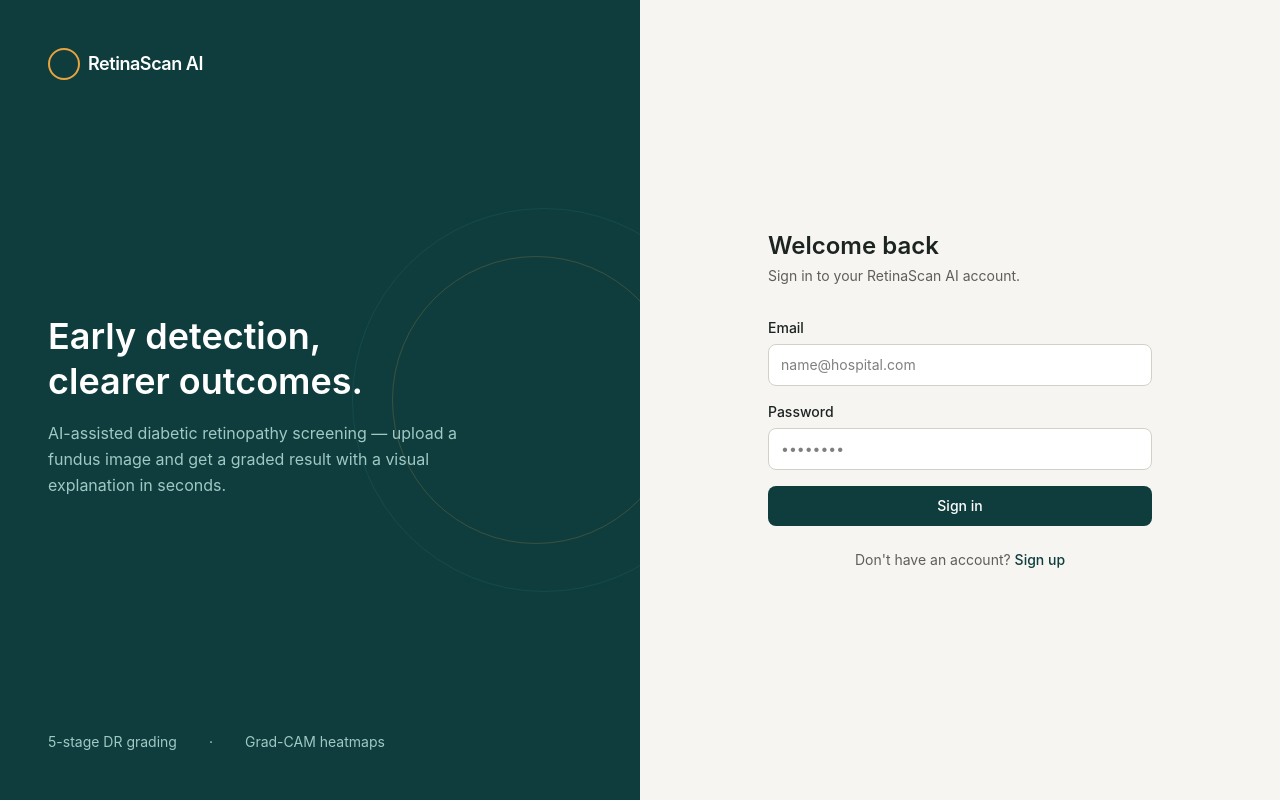
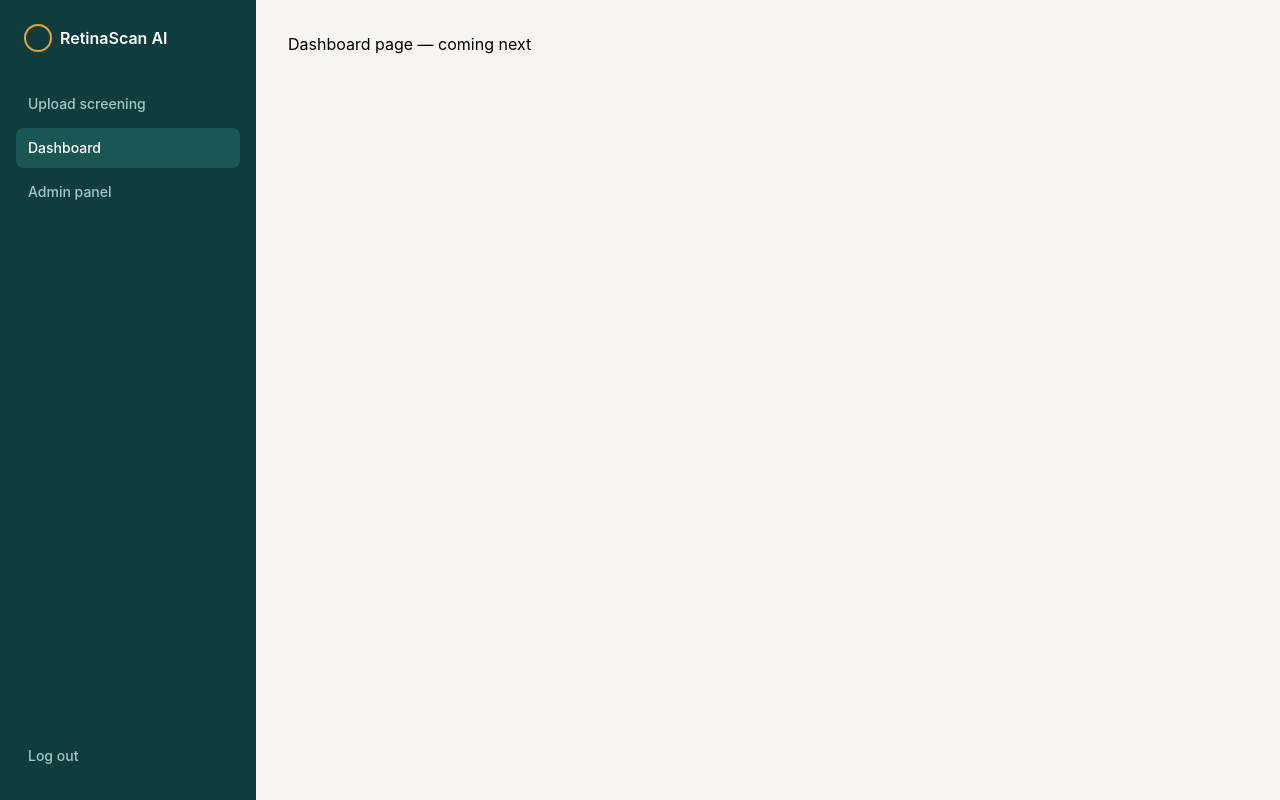
Before and after one commit to AmnaWaseem-028/retinascan-ai, a React (Vite) app in the folder frontend/: page /dashboard in a window 1280 px wide. Before the commit this address led to /login. Built offline with nearby package versions, Linux system fonts and the light colour scheme; no server answers.

Commit message:
Add layout with sidebar navigation

```diff
--- a/frontend/src/App.tsx
+++ b/frontend/src/App.tsx
@@ -1,11 +1,17 @@
 import { BrowserRouter, Routes, Route, Navigate } from 'react-router-dom'
 import Login from './pages/Login'
+import Layout from './components/Layout'
 
 function App() {
   return (
     <BrowserRouter>
       <Routes>
         <Route path="/login" element={<Login />} />
+        <Route element={<Layout />}>
+          <Route path="/upload" element={<div className="p-8">Upload page — coming next</div>} />
+          <Route path="/dashboard" element={<div className="p-8">Dashboard page — coming next</div>} />
+          <Route path="/admin" element={<div className="p-8">Admin page — coming next</div>} />
+        </Route>
         <Route path="*" element={<Navigate to="/login" />} />
       </Routes>
     </BrowserRouter>
--- /dev/null
+++ b/frontend/src/components/Layout.tsx
@@ -0,0 +1,61 @@
+import { NavLink, Outlet, useNavigate } from 'react-router-dom'
+import { supabase } from '../supabaseClient'
+
+function Layout() {
+  const navigate = useNavigate()
+
+  const handleLogout = async () => {
+    await supabase.auth.signOut()
+    navigate('/login')
+  }
+
+  const navItems = [
+    { to: '/upload', label: 'Upload screening' },
+    { to: '/dashboard', label: 'Dashboard' },
+    { to: '/admin', label: 'Admin panel' },
+  ]
+
+  return (
+    <div className="min-h-screen flex bg-[#F7F5F1]">
+      <aside className="w-64 bg-[#0F3D3E] flex flex-col justify-between py-6 px-4">
+        <div>
+          <div className="flex items-center gap-2 px-2 mb-8">
+            <div className="w-7 h-7 rounded-full border-2 border-[#E8A33D]"></div>
+            <span className="text-white font-semibold text-base">RetinaScan AI</span>
+          </div>
+
+          <nav className="space-y-1">
+            {navItems.map((item) => (
+              <NavLink
+                key={item.to}
+                to={item.to}
+                className={({ isActive }) =>
+                  `block px-3 py-2.5 rounded-lg text-sm font-medium transition-colors ${
+                    isActive
+                      ? 'bg-[#1A5654] text-white'
+                      : 'text-[#9FC9C4] hover:bg-[#12474A] hover:text-white'
+                  }`
+                }
+              >
+                {item.label}
+              </NavLink>
+            ))}
+          </nav>
+        </div>
+
+        <button
+          onClick={handleLogout}
+          className="px-3 py-2.5 rounded-lg text-sm font-medium text-[#9FC9C4] hover:bg-[#12474A] hover:text-white transition-colors text-left"
+        >
+          Log out
+        </button>
+      </aside>
+
+      <main className="flex-1 overflow-y-auto">
+        <Outlet />
+      </main>
+    </div>
+  )
+}
+
+export default Layout
```
